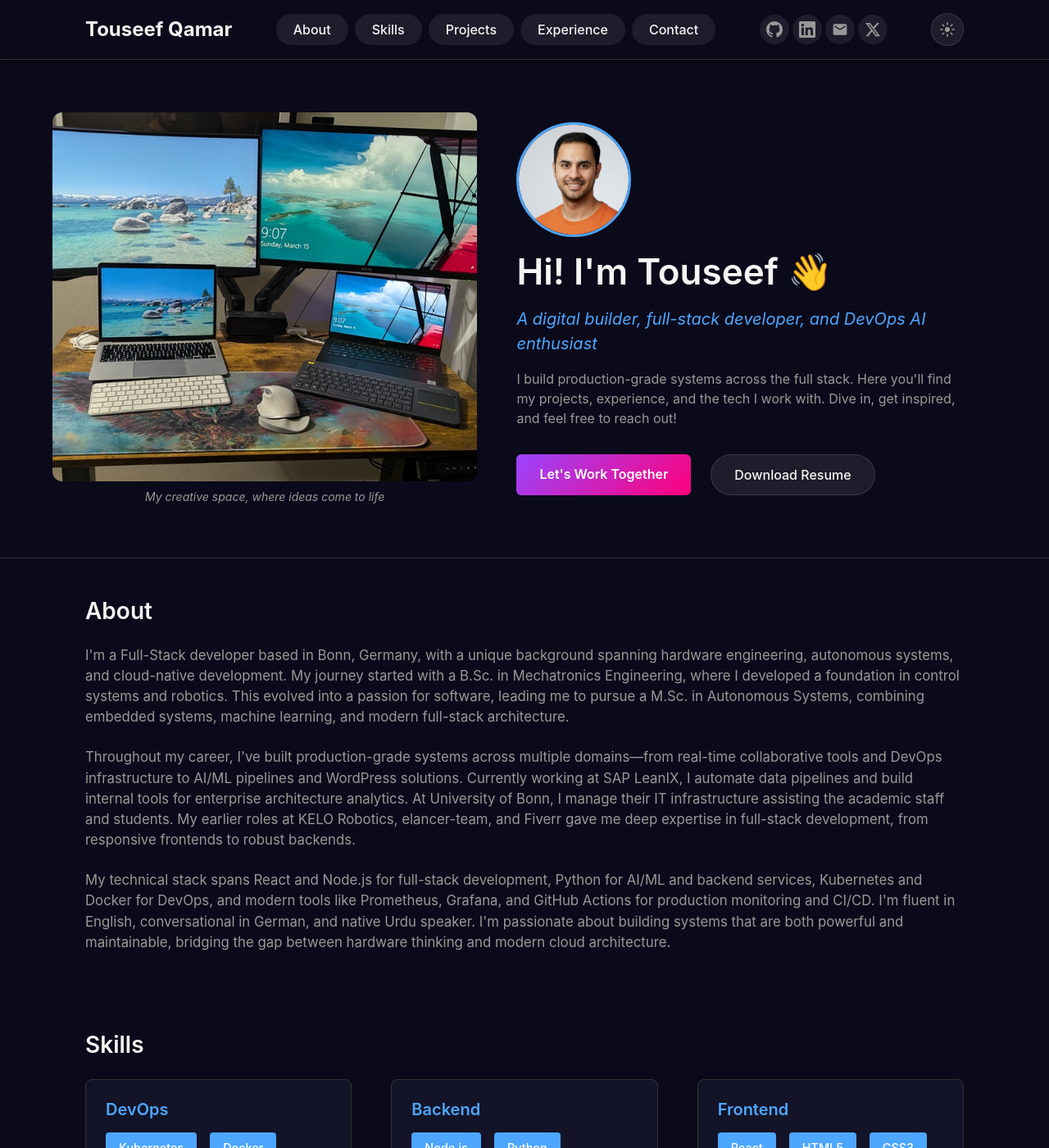
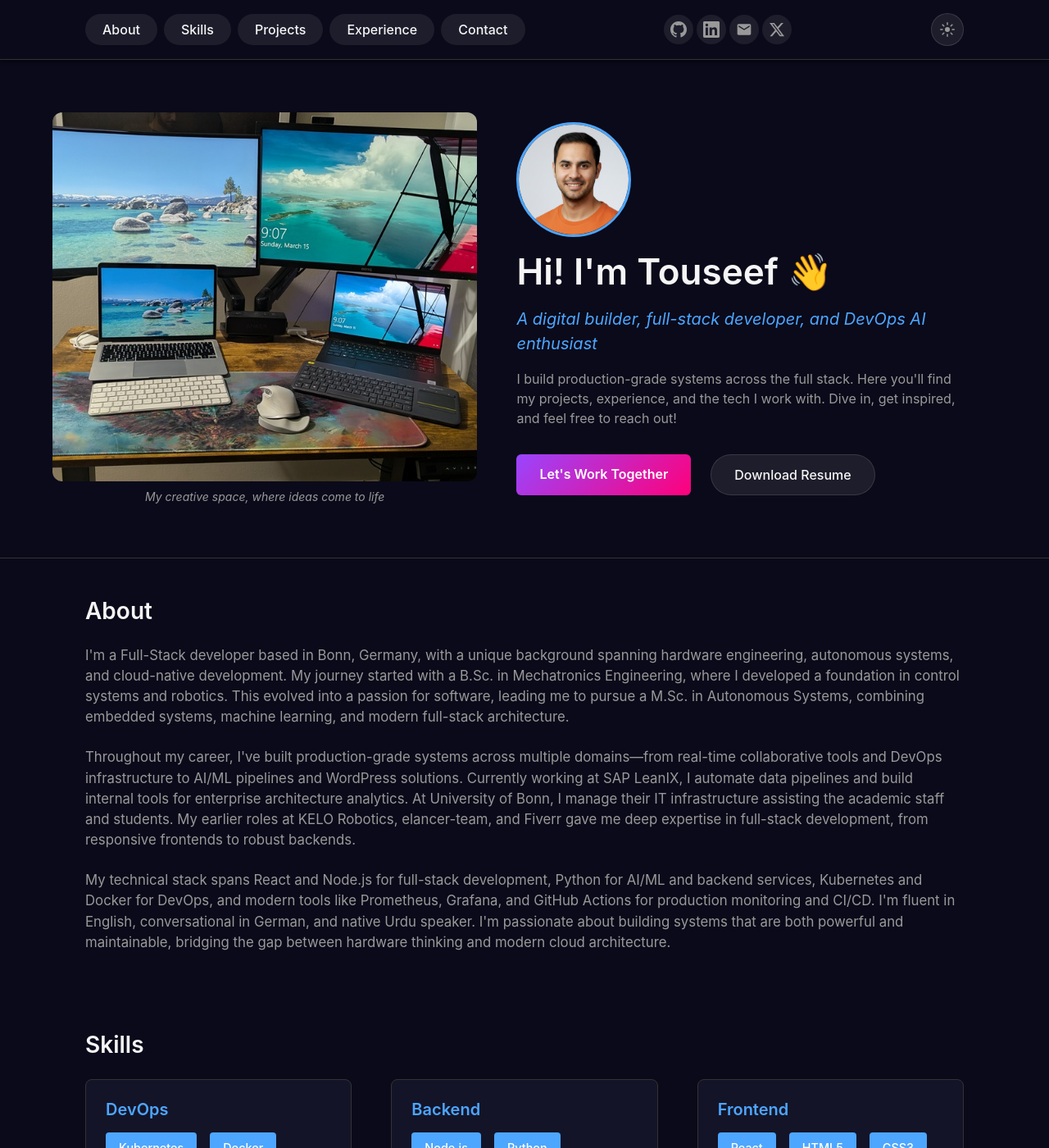
Before and after one commit to TouseefQ/touseefq.github.io, a Jekyll site: the page built from index.html, in a window 1280 px wide and 1400 px high. Shown: the whole window at 82% size. Built offline with Jekyll 4.4.1, drawn with Linux system fonts in a browser that asks for light colours.

Commit message:
refactor: remove logo name from header and align navigation to the left
Removed "Touseef Qamar" from the navigation bar to create a cleaner header layout. Navigation links now start from the left with social icons and theme toggle on the right, creating better visual balance.

```diff
--- a/_includes/header.html
+++ b/_includes/header.html
@@ -1,10 +1,7 @@
 <!-- Navigation header with theme toggle -->
 <header class="header">
   <nav class="nav">
-    <!-- Logo/Brand on left -->
-    <div class="logo"><a href="{{ site.baseurl }}/">Touseef Qamar</a></div>
-
-    <!-- Navigation links in center -->
+    <!-- Navigation links on left -->
     <ul class="nav-links">
       <li><a href="#about">About</a></li>
       <li><a href="#skills">Skills</a></li>
--- a/_sass/_header.scss
+++ b/_sass/_header.scss
@@ -22,25 +22,7 @@
   padding: 1rem 2rem;
   max-width: 1200px;
   margin: 0 auto;
-}
-
-.logo {
-  font-size: 1.5rem;
-  font-weight: bold;
-
-  a {
-    color: var(--color-text);
-    text-decoration: none;
-    transition: color $transition-fast;
-
-    &:hover {
-      color: var(--color-accent);
-    }
-
-    &:visited {
-      color: var(--color-text);
-    }
-  }
+  gap: 1rem;
 }
 
 .nav-links {
```
